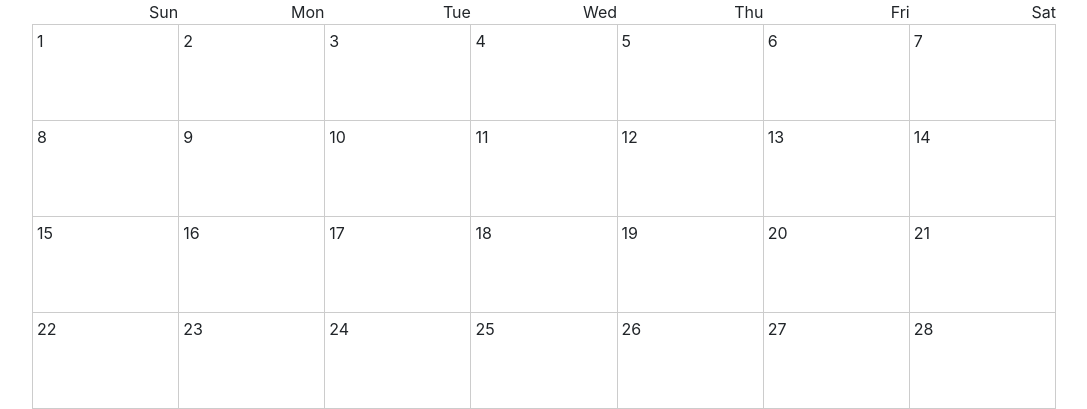
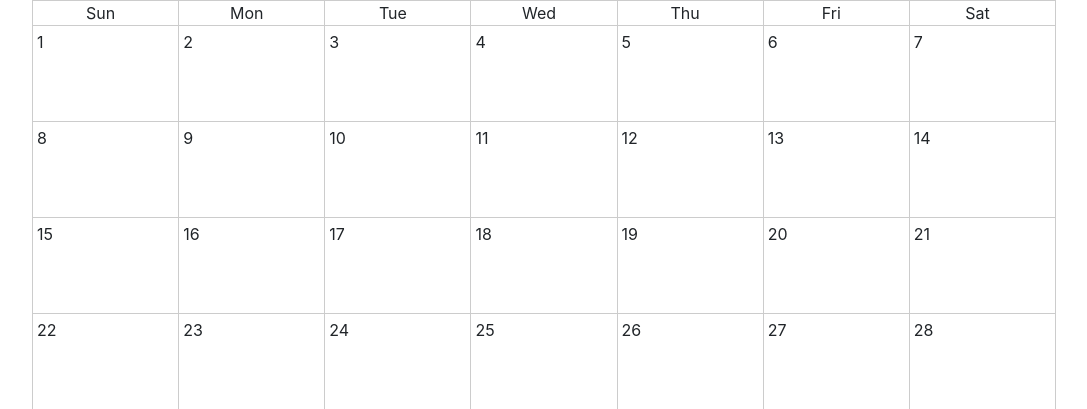
Before and after one commit to Vincent-HPC/calendar_v, a PHP site: page / in a window 1280 px wide. Shown: the part 58-467 px from the top of the page, without its empty margins (96-1183 px from the left). Run offline with PHP 8.4, Linux system fonts and the light colour scheme.

Commit message:
make days border

```diff
--- a/public_html/css/main.css
+++ b/public_html/css/main.css
@@ -13,8 +13,15 @@
   width: calc(100% / 7);
 }
 
+#days {
+  border-right: 1px solid #ccc;
+}
+
 .day {
-  text-align: right;
+  text-align: center;
+  padding-right: 10px;
+  border-top: 1px solid #ccc;
+  border-left: 1px solid #ccc;
 }
 
 #dates {
```
